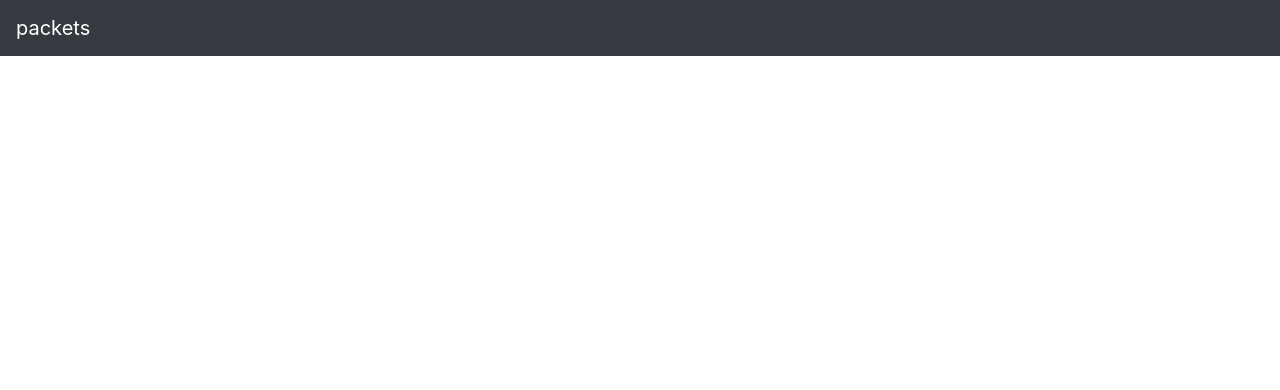
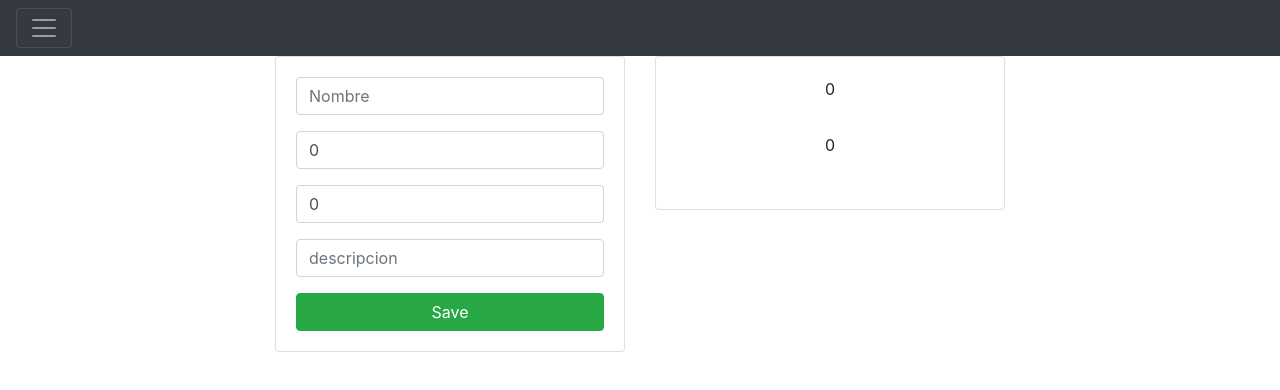
Before and after one commit to jonaduron/4Event, an Angular app in the folder client/: page /newpacket in a window 1280 px wide. Before the commit this address led to /. Shown: the top 390 px of the page. Built offline with nearby package versions, Linux system fonts and the light colour scheme.

Commit message:
commit antes de entras a ingles todo funcionando

```diff
--- a/client/src/app/components/navbar/navbar.component.html
+++ b/client/src/app/components/navbar/navbar.component.html
@@ -1,3 +1,18 @@
-<nav class="navbar navbar-dark bg-dark">
-  <a class="navbar-brand" routerLink="/packetsdetails">packets</a>
-</nav>
+
+<div class="pos-f-t">
+  <div class="collapse" id="navbarToggleExternalContent">
+    <div class="bg-dark p-4">
+      <div class="row">
+        <a class="navbar-toggler" routerLink="/packetsdetails">Packets</a>
+        <a class="navbar-toggler" routerLink="/newpacket">new packet</a>
+        <a class="navbar-toggler" routerLink="/packetakso">Packets</a>
+      </div>
+
+    </div>
+  </div>
+  <nav class="navbar navbar-dark bg-dark">
+    <button class="navbar-toggler" type="button" data-toggle="collapse" data-target="#navbarToggleExternalContent" aria-controls="navbarToggleExternalContent" aria-expanded="false" aria-label="Toggle navigation">
+      <span class="navbar-toggler-icon"></span>
+    </button>
+  </nav>
+</div>
--- /dev/null
+++ b/client/src/app/components/newformpacket/newformpacket.component.html
@@ -0,0 +1,35 @@
+
+<div class="col-md-4 offset-md-2">
+    <div class="card">
+      <div class="card-body">
+        <form action="">
+          <div class="form-group">
+            <input type="text" name="nombre" [(ngModel)]="pac.nombre" placeholder="Nombre" class="form-control">
+          </div>
+          <div class="form-group">
+              <input type="number" name="precio" [(ngModel)]="pac.precio" placeholder="precio" class="form-control">
+          </div>
+          <div class="form-group">
+              <input type="number" name="disponibilidad" [(ngModel)]="pac.disponibilidad" placeholder="disponibilidad" class="form-control">
+          </div>
+          <div class="form-group">
+            <input type="text" name="descripcion" [(ngModel)]="pac.descripcion" placeholder="descripcion" class="form-control">
+          </div>
+
+          <button class="btn btn-success btn-block" >
+            Save
+          </button>
+
+        </form>
+      </div>
+    </div>
+  </div>
+
+  <div class="col-md-4">
+    <div class="card card-body text-center">
+      <p>{{ pac.id}}</p>
+      <p>{{ pac.nombre}}</p>
+      <p>{{ pac.precio}}</p>
+      <p>{{ pac.descripcion}}</p>
+    </div>
+  </div>
--- /dev/null
+++ b/client/src/app/components/newformpacket/newformpacket.component.ts
@@ -0,0 +1,28 @@
+import { Component, OnInit, HostBinding } from '@angular/core';
+import { paquete }from '../../models/paquete';
+import { PaqueteServiceService } from '../../services/paquete/paquete-service.service';
+
+@Component({
+  selector: 'app-newformpacket',
+  templateUrl: './newformpacket.component.html',
+  styleUrls: ['./newformpacket.component.css']
+})
+export class NewformpacketComponent implements OnInit {
+@HostBinding('class')classes ='row';
+  pac: paquete = {
+    id: 0,
+    nombre: '',
+    precio: 0,
+    disponibilidad: 0,
+    descripcion: '',
+    id_proveedor: 0
+  };
+  constructor(private paqueteServiceService:PaqueteServiceService) { }
+
+  ngOnInit() {
+  }
+  newpackets(){
+    console.log(this.pac)
+  }
+
+}
```
Also changed, not shown: client/src/app/app-routing.module.ts (+9 -3 lines), client/src/app/app.module.ts (+8 -3 lines), client/src/app/components/newformpacket/newformpacket.component.css (added), 1 other file (tests, documents, lock files or other folders).
